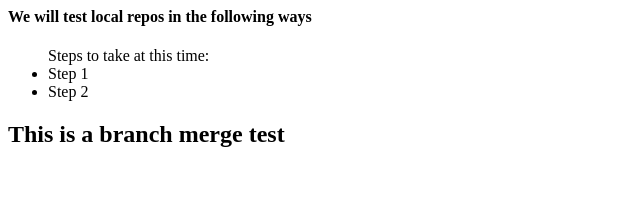
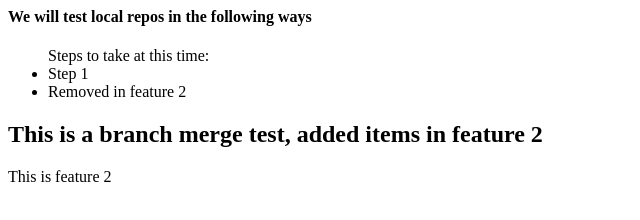
Before and after one commit to ibdynamicsltd/testrepo, a plain HTML site: page index.html in a window 1280 px wide. Shown: the whole page, without its empty margins (0-640 px from the left). Drawn offline with Linux system fonts and the light colour scheme.

Commit message:
Version 1.2

```diff
--- a/index.html
+++ b/index.html
@@ -7,11 +7,14 @@
             <h4>We will test local repos in the following ways</h4>
             <ul>Steps to take at this time:
                 <li>Step 1</li>
-                <li>Step 2</li>
+                <li>Removed in feature 2</li>
             </ul>
         </div>
         <div>
-            <h2>This is a branch merge test</h2>
+            <h2>This is a branch merge test, added items in feature 2</h2>
+        </div>
+        <div>
+            <p>This is feature 2</p>
         </div>
     </body>
 </html>
```
